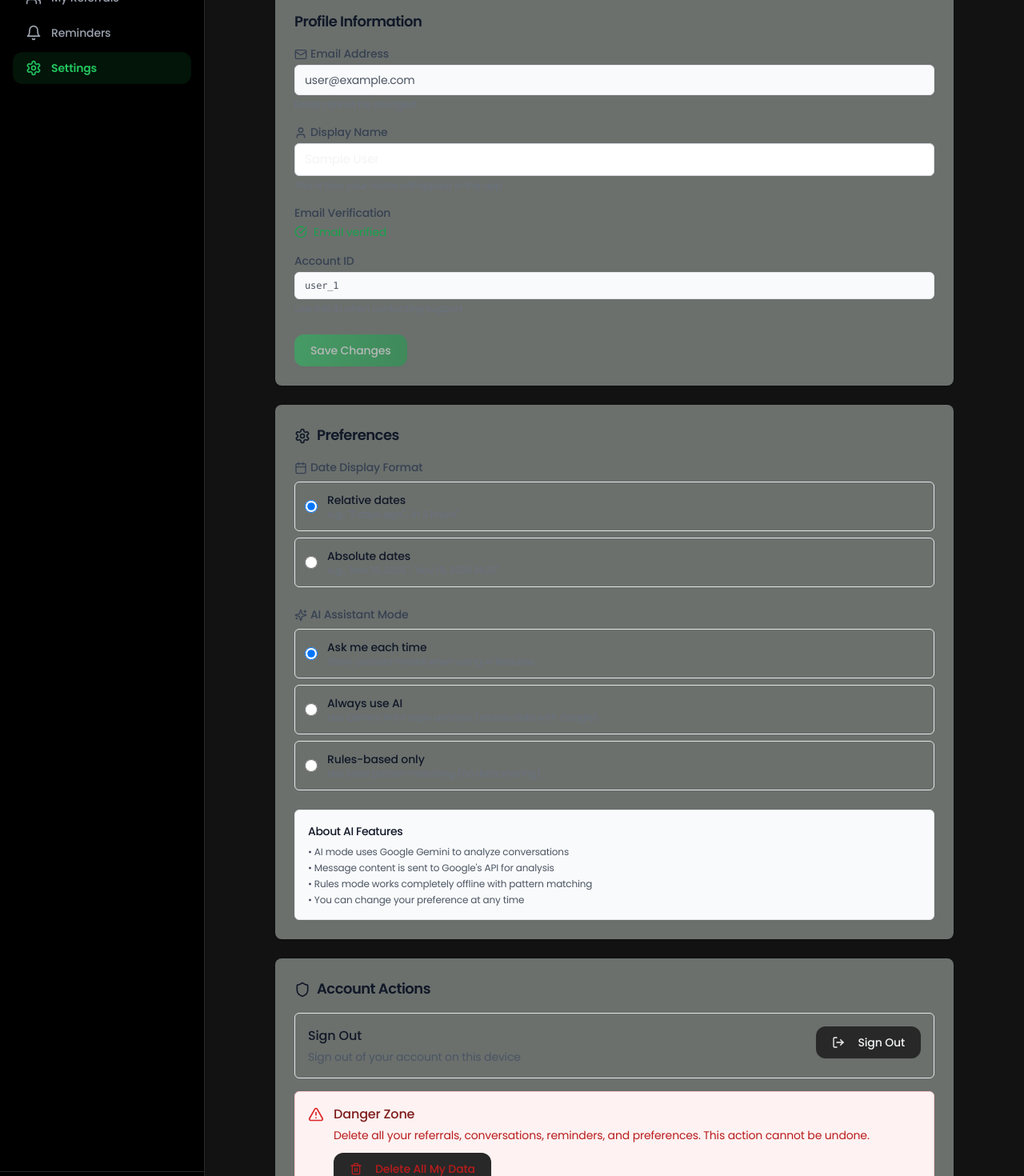
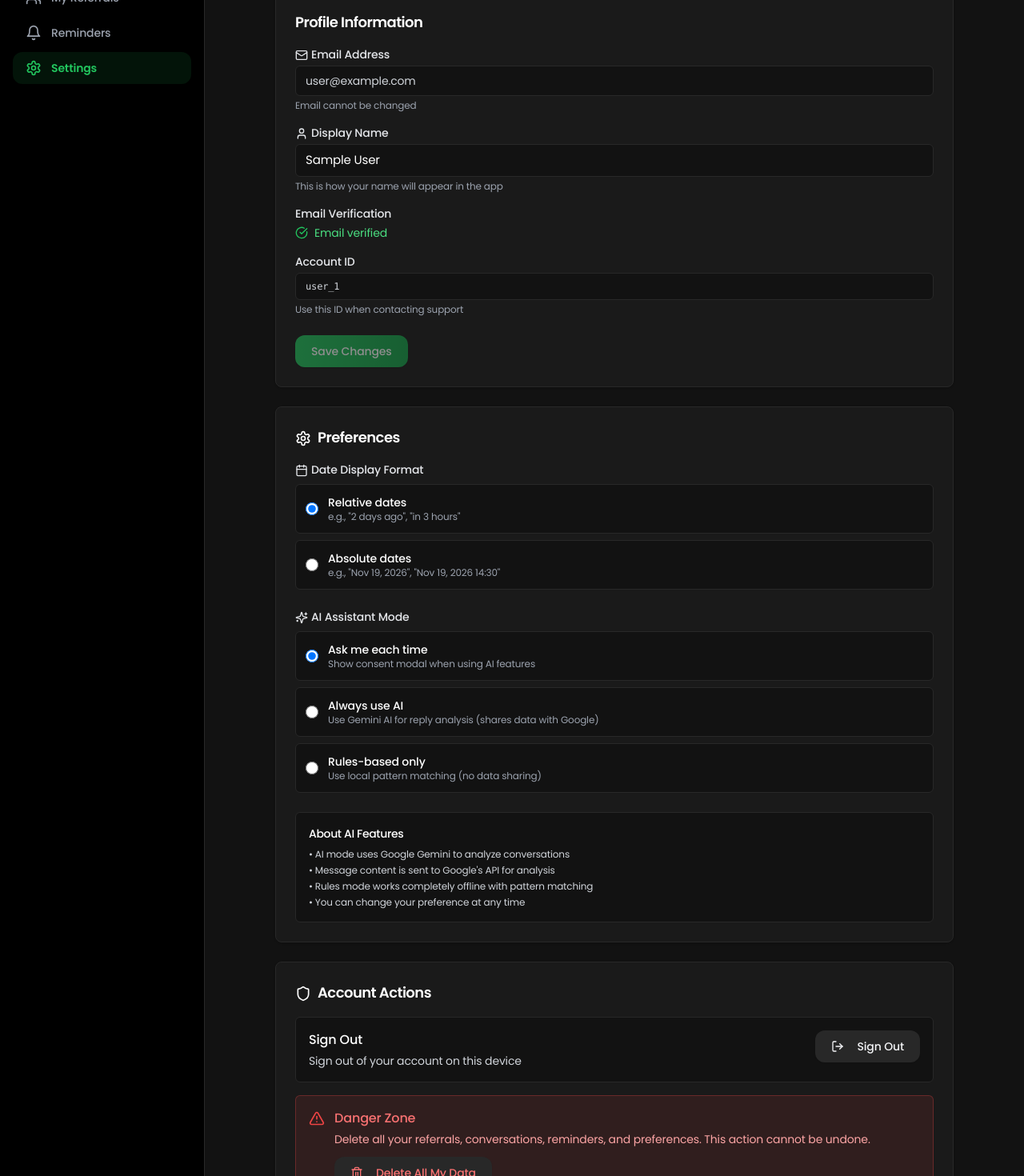
Before and after one commit to ashutosh0814/referral-saathi, a React (Vite) app: page /settings in a window 1280 px wide. Shown: the part 200-1670 px from the top of the page at 80% size. Built offline with nearby package versions, Linux system fonts and the light colour scheme; no server answers; sample sign-in values are in the browser's storage.

Commit message:
style changes

```diff
--- a/src/components/common/EmptyState.jsx
+++ b/src/components/common/EmptyState.jsx
@@ -26,21 +26,21 @@ function EmptyState({
     <div className={`flex flex-col items-center justify-center py-12 px-4 text-center ${className}`}>
       {/* Icon */}
       {icon && (
-        <div className="w-16 h-16 mb-4 text-slate-400 flex items-center justify-center bg-slate-100 rounded-full">
+        <div className="w-16 h-16 mb-4 text-gray-400 flex items-center justify-center bg-[#282828] rounded-full">
           {icon}
         </div>
       )}
 
       {/* Title */}
       {title && (
-        <h3 className="text-lg font-semibold text-slate-900 mb-2">
+        <h3 className="text-lg font-semibold text-white mb-2">
           {title}
         </h3>
       )}
 
       {/* Description */}
       {description && (
-        <p className="text-sm text-slate-600 mb-6 max-w-md">
+        <p className="text-sm text-gray-300 mb-6 max-w-md">
           {description}
         </p>
       )}
--- a/src/components/settings/Preferences.jsx
+++ b/src/components/settings/Preferences.jsx
@@ -65,8 +65,8 @@ export default function Preferences() {
   };
 
   return (
-    <div className="bg-green-50/40 rounded-lg shadow p-6">
-      <h2 className="text-lg font-semibold text-gray-900 mb-4">
+    <div className="bg-[#1a1a1a] border border-[#282828] rounded-lg shadow p-6">
+      <h2 className="text-lg font-semibold text-white mb-4">
         <Settings className="inline w-5 h-5 mr-2" />
         Preferences
       </h2>
@@ -74,40 +74,40 @@ export default function Preferences() {
       <div className="space-y-6">
         {/* Date Format Preference */}
         <div>
-          <label className="block text-sm font-medium text-gray-700 mb-2">
+          <label className="block text-sm font-medium text-gray-200 mb-2">
             <Calendar className="inline w-4 h-4 mr-1" />
             Date Display Format
           </label>
           <div className="space-y-2">
-            <label className="flex items-center gap-3 p-3 border rounded-md cursor-pointer hover:bg-gray-50 transition-colors">
+            <label className="flex items-center gap-3 p-3 border border-[#282828] bg-[#121212] rounded-md cursor-pointer hover:bg-[#282828] transition-colors">
               <input
                 type="radio"
                 name="dateFormat"
                 value="relative"
                 checked={preferences.dateFormat === 'relative'}
                 onChange={() => handleDateFormatChange('relative')}
-                className="w-4 h-4 text-blue-600 focus:ring-2 focus:ring-blue-500"
+                className="w-4 h-4 text-green-500 focus:ring-2 focus:ring-green-500"
               />
               <div>
-                <div className="text-sm font-medium text-gray-900">Relative dates</div>
-                <div className="text-xs text-gray-500">
+                <div className="text-sm font-medium text-white">Relative dates</div>
+                <div className="text-xs text-gray-400">
                   e.g., "2 days ago", "in 3 hours"
                 </div>
               </div>
             </label>
 
-            <label className="flex items-center gap-3 p-3 border rounded-md cursor-pointer hover:bg-gray-50 transition-colors">
+            <label className="flex items-center gap-3 p-3 border border-[#282828] bg-[#121212] rounded-md cursor-pointer hover:bg-[#282828] transition-colors">
               <input
                 type="radio"
                 name="dateFormat"
                 value="absolute"
                 checked={preferences.dateFormat === 'absolute'}
                 onChange={() => handleDateFormatChange('absolute')}
-                className="w-4 h-4 text-blue-600 focus:ring-2 focus:ring-blue-500"
+                className="w-4 h-4 text-green-500 focus:ring-2 focus:ring-green-500"
               />
               <div>
-                <div className="text-sm font-medium text-gray-900">Absolute dates</div>
-                <div className="text-xs text-gray-500">
+                <div className="text-sm font-medium text-white">Absolute dates</div>
+                <div className="text-xs text-gray-400">
                   e.g., "Nov 19, 2026", "Nov 19, 2026 14:30"
                 </div>
               </div>
@@ -117,57 +117,57 @@ export default function Preferences() {
 
         {/* AI Mode Preference */}
         <div>
-          <label className="block text-sm font-medium text-gray-700 mb-2">
+          <label className="block text-sm font-medium text-gray-200 mb-2">
             <Sparkles className="inline w-4 h-4 mr-1" />
             AI Assistant Mode
           </label>
           <div className="space-y-2">
-            <label className="flex items-center gap-3 p-3 border rounded-md cursor-pointer hover:bg-gray-50 transition-colors">
+            <label className="flex items-center gap-3 p-3 border border-[#282828] bg-[#121212] rounded-md cursor-pointer hover:bg-[#282828] transition-colors">
               <input
                 type="radio"
                 name="aiMode"
                 value="auto"
                 checked={preferences.aiMode === 'auto'}
                 onChange={() => handleAIModeChange('auto')}
-                className="w-4 h-4 text-blue-600 focus:ring-2 focus:ring-blue-500"
+                className="w-4 h-4 text-green-500 focus:ring-2 focus:ring-green-500"
               />
               <div className="flex-1">
-                <div className="text-sm font-medium text-gray-900">Ask me each time</div>
-                <div className="text-xs text-gray-500">
+                <div className="text-sm font-medium text-white">Ask me each time</div>
+                <div className="text-xs text-gray-400">
                   Show consent modal when using AI features
                 </div>
               </div>
             </label>
 
-            <label className="flex items-center gap-3 p-3 border rounded-md cursor-pointer hover:bg-gray-50 transition-colors">
+            <label className="flex items-center gap-3 p-3 border border-[#282828] bg-[#121212] rounded-md cursor-pointer hover:bg-[#282828] transition-colors">
               <input
                 type="radio"
                 name="aiMode"
                 value="ai"
                 checked={preferences.aiMode === 'ai'}
                 onChange={() => handleAIModeChange('ai')}
-                className="w-4 h-4 text-blue-600 focus:ring-2 focus:ring-blue-500"
+                className="w-4 h-4 text-green-500 focus:ring-2 focus:ring-green-500"
               />
               <div className="flex-1">
-                <div className="text-sm font-medium text-gray-900">Always use AI</div>
-                <div className="text-xs text-gray-500">
+                <div className="text-sm font-medium text-white">Always use AI</div>
+                <div className="text-xs text-gray-400">
                   Use Gemini AI for reply analysis (shares data with Google)
                 </div>
               </div>
             </label>
 
-            <label className="flex items-center gap-3 p-3 border rounded-md cursor-pointer hover:bg-gray-50 transition-colors">
+            <label className="flex items-center gap-3 p-3 border border-[#282828] bg-[#121212] rounded-md cursor-pointer hover:bg-[#282828] transition-colors">
               <input
                 type="radio"
                 name="aiMode"
                 value="rules"
                 checked={preferences.aiMode === 'rules'}
                 onChange={() => handleAIModeChange('rules')}
-                className="w-4 h-4 text-blue-600 focus:ring-2 focus:ring-blue-500"
+                className="w-4 h-4 text-green-500 focus:ring-2 focus:ring-green-500"
               />
               <div className="flex-1">
-                <div className="text-sm font-medium text-gray-900">Rules-based only</div>
-                <div className="text-xs text-gray-500">
+                <div className="text-sm font-medium text-white">Rules-based only</div>
+                <div className="text-xs text-gray-400">
                   Use local pattern matching (no data sharing)
                 </div>
               </div>
@@ -176,19 +176,19 @@ export default function Preferences() {
 
           {/* Current Consent Status */}
           {consent && (
-            <div className="mt-3 p-3 bg-blue-50 border border-blue-200 rounded-md">
+            <div className="mt-3 p-3 bg-blue-500/10 border border-blue-500/30 rounded-md">
               <div className="flex items-start gap-2">
-                <CheckCircle className="w-4 h-4 text-blue-600 mt-0.5 flex-shrink-0" />
-                <div className="text-sm text-blue-800">
+                <CheckCircle className="w-4 h-4 text-blue-400 mt-0.5 flex-shrink-0" />
+                <div className="text-sm text-blue-300">
                   <div className="font-medium">Current consent: {consent.mode === 'ai' ? 'AI enabled' : 'Rules only'}</div>
-                  <div className="text-xs text-blue-600 mt-1">
+                  <div className="text-xs text-blue-400 mt-1">
                     Granted {new Date(consent.timestamp).toLocaleDateString()}
                   </div>
                 </div>
               </div>
               <button
                 onClick={handleResetConsent}
-                className="mt-2 text-xs text-blue-700 hover:text-blue-800 underline"
+                className="mt-2 text-xs text-blue-400 hover:text-blue-300 underline"
               >
                 Reset consent
               </button>
@@ -198,16 +198,16 @@ export default function Preferences() {
 
         {/* Success Message */}
         {message && message.type === 'success' && (
-          <div className="flex items-center gap-2 p-3 bg-green-50 border border-green-200 rounded-md text-green-800">
+          <div className="flex items-center gap-2 p-3 bg-green-500/10 border border-green-500/30 rounded-md text-green-400">
             <CheckCircle className="w-5 h-5 flex-shrink-0" />
             <span className="text-sm">{message.text}</span>
           </div>
         )}
 
         {/* Info Box */}
-        <div className="p-4 bg-gray-50 border border-gray-200 rounded-md">
-          <h3 className="text-sm font-medium text-gray-900 mb-2">About AI Features</h3>
-          <ul className="text-xs text-gray-600 space-y-1">
+        <div className="p-4 bg-[#121212] border border-[#282828] rounded-md">
+          <h3 className="text-sm font-medium text-white mb-2">About AI Features</h3>
+          <ul className="text-xs text-gray-300 space-y-1">
             <li>• AI mode uses Google Gemini to analyze conversations</li>
             <li>• Message content is sent to Google's API for analysis</li>
             <li>• Rules mode works completely offline with pattern matching</li>
--- a/src/components/settings/ProfileSettings.jsx
+++ b/src/components/settings/ProfileSettings.jsx
@@ -41,27 +41,27 @@ export default function ProfileSettings({ user }) {
   const hasChanges = displayName !== (user?.displayName || '');
 
   return (
-    <div className="bg-green-50/40 rounded-lg shadow p-6">
-      <h2 className="text-lg font-semibold text-gray-900 mb-4">Profile Information</h2>
+    <div className="bg-[#1a1a1a] border border-[#282828] rounded-lg shadow p-6">
+      <h2 className="text-lg font-semibold text-white mb-4">Profile Information</h2>
 
       <form onSubmit={handleUpdateProfile} className="space-y-4">
         {/* Email (read-only) */}
         <div>
-          <label className="block text-sm font-medium text-gray-700 mb-1">
+          <label className="block text-sm font-medium text-gray-200 mb-1">
             <Mail className="inline w-4 h-4 mr-1" />
             Email Address
           </label>
-          <div className="px-3 py-2 bg-gray-50 border border-gray-200 rounded-md text-gray-600 text-sm">
+          <div className="px-3 py-2 bg-[#121212] border border-[#282828] rounded-md text-gray-300 text-sm">
             {user?.email || 'No email'}
           </div>
-          <p className="text-xs text-gray-500 mt-1">
+          <p className="text-xs text-gray-400 mt-1">
             Email cannot be changed
           </p>
         </div>
 
         {/* Display Name */}
         <div>
-          <label htmlFor="displayName" className="block text-sm font-medium text-gray-700 mb-1">
+          <label htmlFor="displayName" className="block text-sm font-medium text-gray-200 mb-1">
             <User className="inline w-4 h-4 mr-1" />
             Display Name
           </label>
@@ -70,11 +70,11 @@ export default function ProfileSettings({ user }) {
             id="displayName"
             value={displayName}
             onChange={(e) => setDisplayName(e.target.value)}
-            className="w-full px-3 py-2 border border-gray-300 rounded-md focus:outline-none focus:ring-2 focus:ring-blue-500"
+            className="w-full px-3 py-2 bg-[#121212] border border-[#282828] text-white placeholder-gray-500 rounded-md focus:outline-none focus:ring-2 focus:ring-green-500"
             placeholder="Enter your display name"
             maxLength={50}
           />
-          <p className="text-xs text-gray-500 mt-1">
+          <p className="text-xs text-gray-400 mt-1">
             This is how your name will appear in the app
           </p>
         </div>
@@ -82,19 +82,19 @@ export default function ProfileSettings({ user }) {
         {/* Email Verification Status */}
         {user?.emailVerified !== undefined && (
           <div>
-            <label className="block text-sm font-medium text-gray-700 mb-1">
+            <label className="block text-sm font-medium text-gray-200 mb-1">
               Email Verification
             </label>
             <div className="flex items-center gap-2">
               {user.emailVerified ? (
                 <>
-                  <CheckCircle className="w-4 h-4 text-green-600" />
-                  <span className="text-sm text-green-600">Email verified</span>
+                  <CheckCircle className="w-4 h-4 text-green-500" />
+                  <span className="text-sm text-green-400">Email verified</span>
                 </>
               ) : (
                 <>
-                  <AlertCircle className="w-4 h-4 text-amber-600" />
-                  <span className="text-sm text-amber-600">Email not verified</span>
+                  <AlertCircle className="w-4 h-4 text-amber-500" />
+                  <span className="text-sm text-amber-400">Email not verified</span>
                 </>
               )}
             </div>
@@ -103,13 +103,13 @@ export default function ProfileSettings({ user }) {
 
         {/* Account ID (for support) */}
         <div>
-          <label className="block text-sm font-medium text-gray-700 mb-1">
+          <label className="block text-sm font-medium text-gray-200 mb-1">
             Account ID
           </label>
-          <div className="px-3 py-2 bg-gray-50 border border-gray-200 rounded-md text-gray-600 text-xs font-mono break-all">
+          <div className="px-3 py-2 bg-[#121212] border border-[#282828] rounded-md text-gray-300 text-xs font-mono break-all">
             {user?.uid || 'Unknown'}
           </div>
-          <p className="text-xs text-gray-500 mt-1">
+          <p className="text-xs text-gray-400 mt-1">
             Use this ID when contacting support
           </p>
         </div>
@@ -119,8 +119,8 @@ export default function ProfileSettings({ user }) {
           <div
             className={`flex items-start gap-2 p-3 rounded-md ${
               message.type === 'success'
-                ? 'bg-green-50 text-green-800'
-                : 'bg-red-50 text-red-800'
+                ? 'bg-green-500/10 text-green-400 border border-green-500/30'
+                : 'bg-red-500/10 text-red-400 border border-red-500/30'
             }`}
           >
             {message.type === 'success' ? (
--- a/src/index.css
+++ b/src/index.css
@@ -156,7 +156,7 @@
   }
 
   .label {
-    @apply block text-sm font-medium text-gray-700 mb-2;
+    @apply block text-sm font-medium text-gray-200 mb-2;
   }
 
   .input-error {
--- a/src/pages/SettingsPage.jsx
+++ b/src/pages/SettingsPage.jsx
@@ -65,8 +65,8 @@ export default function SettingsPage() {
     <div className="max-w-4xl mx-auto py-4 sm:py-6 lg:py-8 px-3 sm:px-4 lg:px-6">
       {/* Header */}
       <div className="mb-4 sm:mb-6 lg:mb-8">
-        <h1 className="text-2xl sm:text-3xl font-bold text-gray-900">Settings</h1>
-        <p className="text-sm sm:text-base text-gray-600 mt-1 sm:mt-2">
+        <h1 className="text-2xl sm:text-3xl font-bold text-white">Settings</h1>
+        <p className="text-sm sm:text-base text-gray-200 mt-1 sm:mt-2">
           Manage your account, preferences, and data
         </p>
       </div>
@@ -80,18 +80,18 @@ export default function SettingsPage() {
         <Preferences />
 
         {/* Account Actions */}
-        <div className="bg-green-50/40 rounded-lg shadow p-4 sm:p-6">
-          <h2 className="text-base sm:text-lg font-semibold text-gray-900 mb-3 sm:mb-4">
+        <div className="bg-[#1a1a1a] border border-[#282828] rounded-lg shadow p-4 sm:p-6">
+          <h2 className="text-base sm:text-lg font-semibold text-white mb-3 sm:mb-4">
             <Shield className="inline w-4 h-4 sm:w-5 sm:h-5 mr-2" />
             Account Actions
           </h2>
 
           <div className="space-y-3 sm:space-y-4">
             {/* Sign Out */}
-            <div className="flex flex-col sm:flex-row sm:items-start sm:justify-between p-3 sm:p-4 border border-gray-200 rounded-md gap-3">
+            <div className="flex flex-col sm:flex-row sm:items-start sm:justify-between p-3 sm:p-4 border border-[#282828] rounded-md gap-3 bg-[#121212]">
               <div className="flex-1">
-                <div className="font-medium text-sm sm:text-base text-gray-900">Sign Out</div>
-                <p className="text-xs sm:text-sm text-gray-600 mt-1">
+                <div className="font-medium text-sm sm:text-base text-white">Sign Out</div>
+                <p className="text-xs sm:text-sm text-gray-300 mt-1">
                   Sign out of your account on this device
                 </p>
               </div>
@@ -107,12 +107,12 @@ export default function SettingsPage() {
             </div>
 
             {/* Delete All Data */}
-            <div className="border border-red-200 rounded-md p-3 sm:p-4 bg-red-50">
+            <div className="border border-red-500/30 rounded-md p-3 sm:p-4 bg-red-500/10">
               <div className="flex items-start gap-2 sm:gap-3">
-                <AlertTriangle className="w-5 h-5 text-red-600 flex-shrink-0 mt-0.5" />
+                <AlertTriangle className="w-5 h-5 text-red-500 flex-shrink-0 mt-0.5" />
                 <div className="flex-1">
-                  <div className="font-medium text-sm sm:text-base text-red-900">Danger Zone</div>
-                  <p className="text-xs sm:text-sm text-red-700 mt-1">
+                  <div className="font-medium text-sm sm:text-base text-red-400">Danger Zone</div>
+                  <p className="text-xs sm:text-sm text-red-300 mt-1">
                     Delete all your referrals, conversations, reminders, and preferences. This action cannot be undone.
                   </p>
 
@@ -120,26 +120,26 @@ export default function SettingsPage() {
                     <Button
                       variant="secondary"
                       onClick={() => setShowDeleteConfirm(true)}
-                      className="mt-3 w-full sm:w-auto border-red-300 text-red-700 hover:bg-red-100"
+                      className="mt-3 w-full sm:w-auto border-red-500/30 text-red-400 hover:bg-red-500/20"
                     >
                       <Trash2 className="w-4 h-4 mr-2" />
                       Delete All My Data
                     </Button>
                   ) : (
-                    <div className="mt-3 p-3 bg-white border border-red-300 rounded-md">
-                      <p className="text-xs sm:text-sm font-medium text-red-900 mb-2 sm:mb-3">
+                    <div className="mt-3 p-3 bg-[#121212] border border-red-500/30 rounded-md">
+                      <p className="text-xs sm:text-sm font-medium text-red-400 mb-2 sm:mb-3">
                         Are you absolutely sure?
                       </p>
-                      <p className="text-xs text-red-700 mb-3">
+                      <p className="text-xs text-red-300 mb-3">
                         This will permanently delete:
                       </p>
-                      <ul className="text-xs text-red-700 space-y-1 mb-4 ml-4 list-disc">
+                      <ul className="text-xs text-red-300 space-y-1 mb-4 ml-4 list-disc">
                         <li>All referral records</li>
                         <li>All conversation history</li>
                         <li>All reminders and tasks</li>
                         <li>All preferences and settings</li>
                       </ul>
-                      <p className="text-xs text-red-700 mb-4">
+                      <p className="text-xs text-red-300 mb-4">
                         Your account will remain active, but all data will be erased.
                       </p>
                       <div className="flex flex-col-reverse sm:flex-row gap-2">
```
Also changed, not shown: src/components/common/Modal.jsx (+5 -5 lines), src/components/dashboard/UpcomingReminders.jsx (+26 -26 lines), src/components/referrals/ReferralFilters.jsx (+8 -8 lines), src/pages/ReferralsPage.jsx (+12 -12 lines), src/pages/RemindersPage.jsx (+43 -43 lines).
